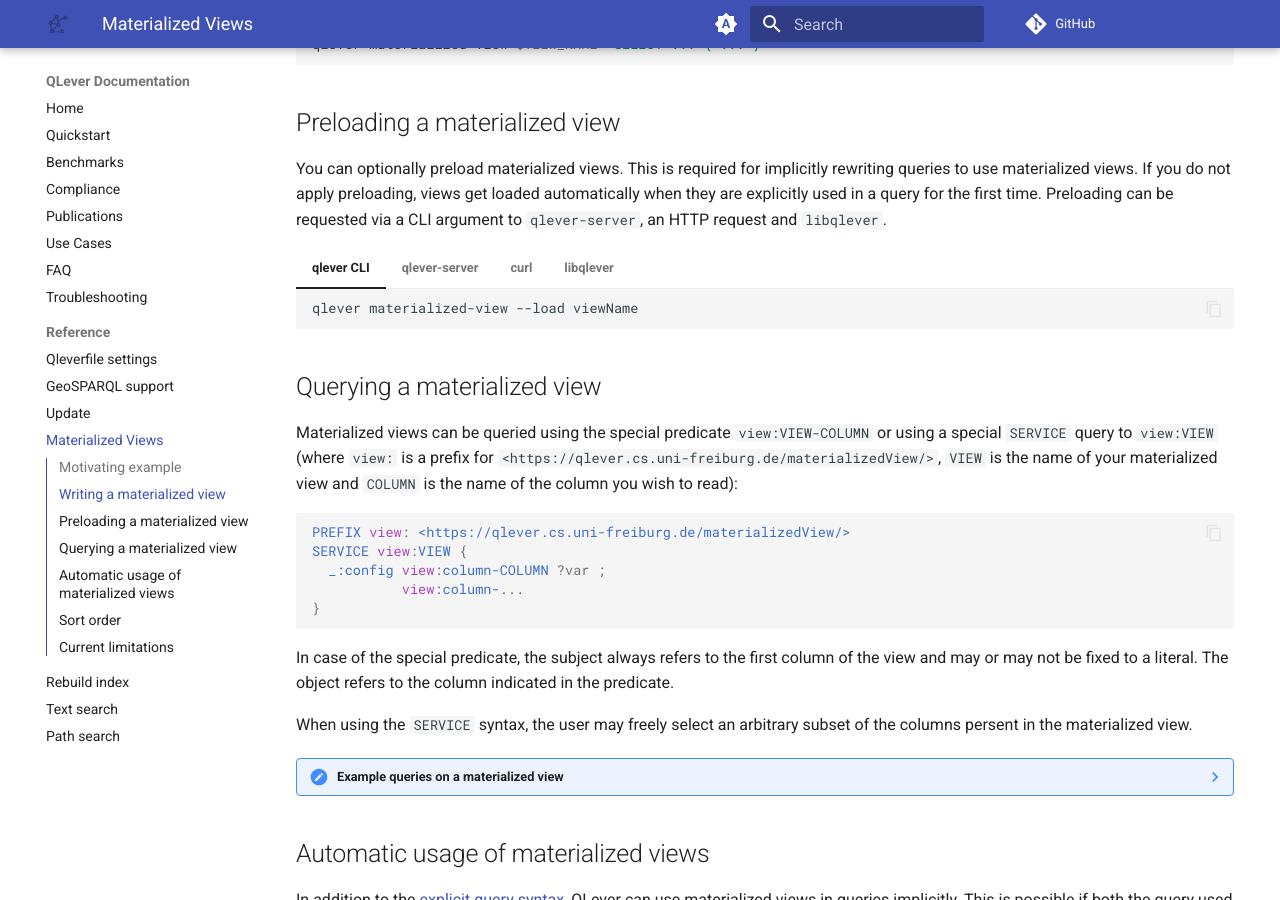
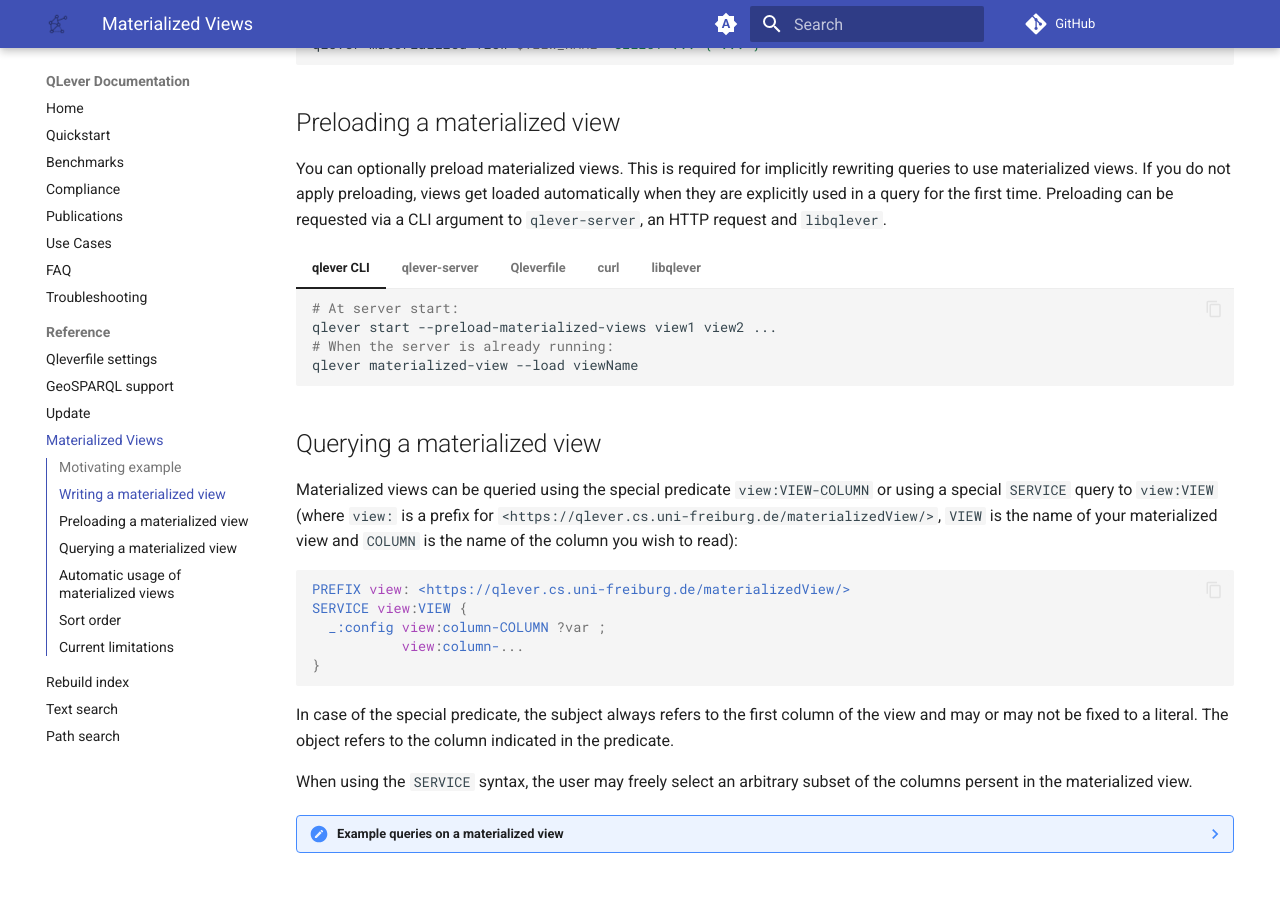
Before and after one commit to qlever-dev/qlever-docs, an MkDocs documentation site: the page built from docs/materialized-views.md, in a window 1280 px wide and 900 px high, scrolled down 1946 px. Built offline with MkDocs 1.6.1 and Material for MkDocs 9.7.7, drawn with Linux system fonts in a browser that asks for light colours; plug-ins that fetch from the network failed and are left out; comment, search, counter and statistics services are not loaded; the version menu is left out.

Commit message:
Reflect https://github.com/qlever-dev/qlever-control/pull/294

````diff
--- a/docs/materialized-views.md
+++ b/docs/materialized-views.md
@@ -136,6 +136,9 @@ You can optionally preload materialized views. This is required for implicitly r
 
 === "qlever CLI"
     ```bash
+    # At server start:
+    qlever start --preload-materialized-views view1 view2 ...
+    # When the server is already running:
     qlever materialized-view --load viewName
     ```
 === "qlever-server"
@@ -144,6 +147,15 @@ You can optionally preload materialized views. This is required for implicitly r
     # or
     qlever-server -l view1 view2 ...
     ```
+=== "Qleverfile"
+    In the `[server]` section of your `Qleverfile` you can state materialized views to be loaded when executing `qlever start`.
+
+    ```ini
+    [server]
+    PRELOAD_MATERIALIZED_VIEWS = view1 view2 ...
+    ```
+
+    See also: [Qleverfile reference](qleverfile.md#section-server)
 === "curl"
     ``` bash
     curl "http://$HOST:$PORT/?cmd=load-materialized-view&view-name=$VIEW_NAME&access-token=$ACCESS_TOKEN"
````
Also changed, not shown: docs/qleverfile.md (+2 -0 lines).
